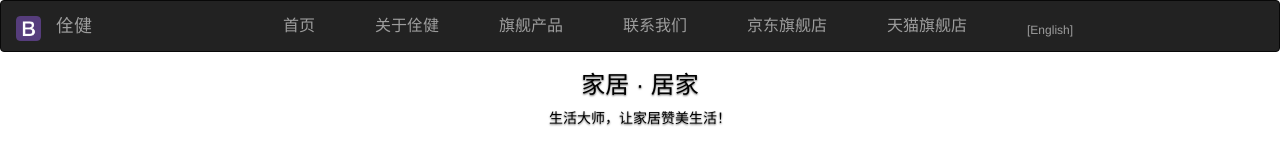
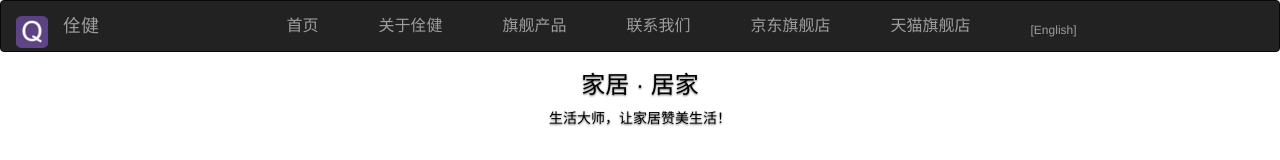
Before and after one commit to liaoleejun/qj-mattress, a plain HTML site: page index.html in a window 1280 px wide. Shown: the top 160 px of the page. Drawn offline with Linux system fonts and the light colour scheme.

Commit message:
Change logo and favicon, and index.html source code

```diff
--- a/index.html
+++ b/index.html
@@ -114,7 +114,7 @@
                     <span class="icon-bar"></span>
                     <span class="icon-bar"></span>
                 </button>
-                <a class="navbar-brand" href="#"><img src="img/bs-logo.png" alt="Brand"></a>
+                <a class="navbar-brand" href="#"><img src="img/qj-logo.png" alt="Brand"></a>
                 <a class="navbar-brand" href="#">佺健</a>
             </div>
 
```
Also changed, not shown: img/bs-logo.png (deleted), img/favicon.ico, img/qj-logo.png (added).
